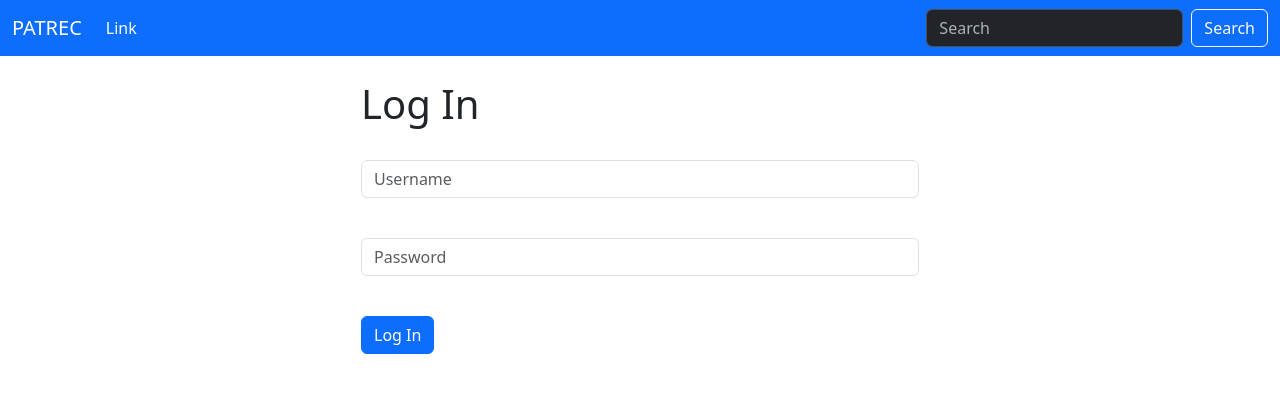
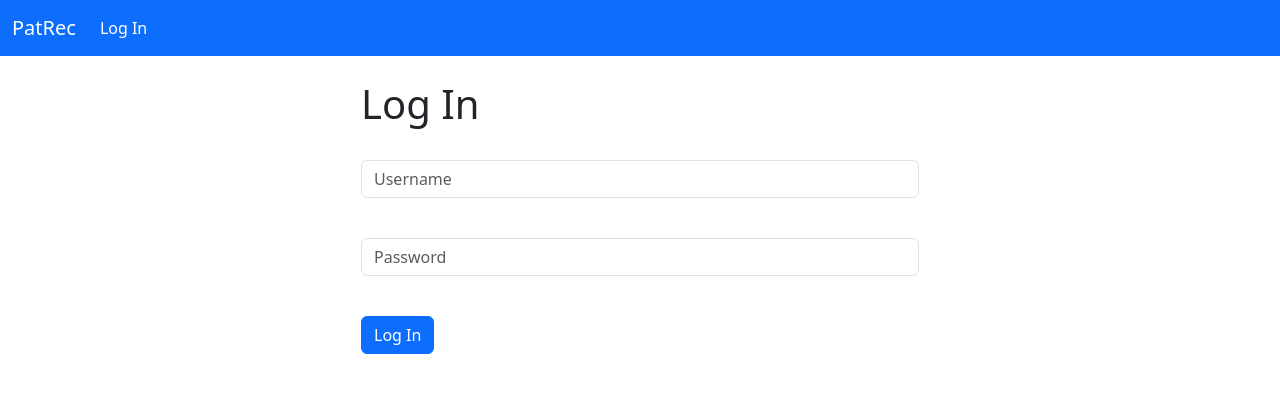
Before and after one commit to houdinipapi/Patient-Records-App, a Django app: page / in a window 1280 px wide. Shown: the top 393 px of the page. Run offline with Django 5.2, Linux system fonts and the light colour scheme.

Commit message:
Fix navbar branding

```diff
--- a/pat_rec/basic_info/templates/core/navbar.html
+++ b/pat_rec/basic_info/templates/core/navbar.html
@@ -1,6 +1,6 @@
 <nav class="navbar navbar-expand-lg bg-primary" data-bs-theme="dark">
   <div class="container-fluid">
-    <a class="navbar-brand" href="{% url 'index' %}">PATREC</a>
+    <a class="navbar-brand" href="{% url 'index' %}">PatRec</a>
     <button
       class="navbar-toggler"
       type="button"
@@ -12,11 +12,15 @@
     >
       <span class="navbar-toggler-icon"></span>
     </button>
+
+
     <div class="collapse navbar-collapse" id="navbarSupportedContent">
+
+      {% if user.is_authenticated %}
       <ul class="navbar-nav me-auto mb-2 mb-lg-0">
 
         <li class="nav-item">
-          <a class="nav-link active" href="#">Link</a>
+          <a class="nav-link active" href="{% url 'logout' %}">Log Out</a>
         </li>
 
       </ul>
@@ -29,6 +33,17 @@
         />
         <button class="btn btn-outline-light" type="submit">Search</button>
       </form>
+
+      {% else %}
+      <ul class="navbar-nav me-auto mb-2 mb-lg-0">
+
+        <li class="nav-item">
+          <a class="nav-link active" href="{% url 'index' %}">Log In</a>
+        </li>
+
+      </ul>
+      {% endif %}
+
     </div>
   </div>
 </nav>
--- a/pat_rec/basic_info/urls.py
+++ b/pat_rec/basic_info/urls.py
@@ -4,5 +4,5 @@ from . import views
 urlpatterns = [
     path("", views.index, name="index"),
     # path("login/", views.login_user, name="login"),
-#     path("logout/", views.logout_user, name="logout"),
+    path("logout/", views.logout_user, name="logout"),
  ]
--- a/pat_rec/basic_info/views.py
+++ b/pat_rec/basic_info/views.py
@@ -28,4 +28,6 @@ def index(request):
 
 
 def logout_user(request):
-    pass
+    logout(request)
+    messages.success(request, "You have successfully logged out.")
+    return redirect("index")
```
